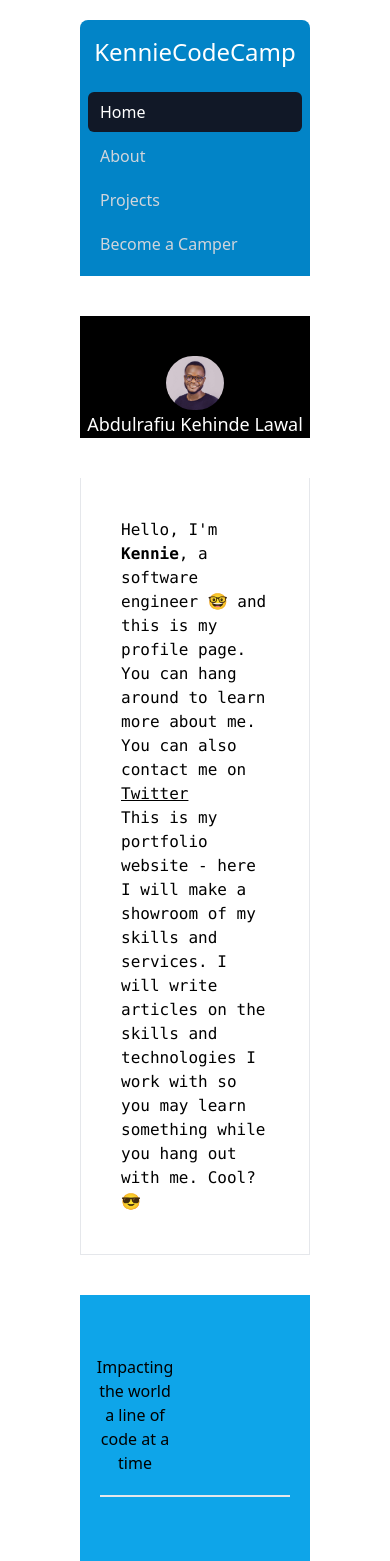
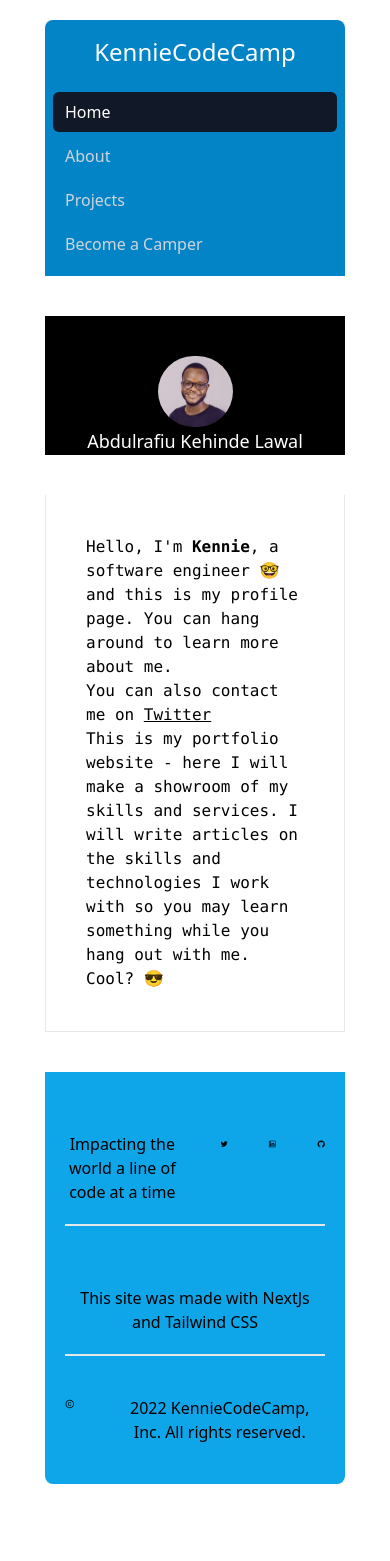
Before and after one commit to kennie-larkson/nextjs-blog, a Next.js app: page / in a window 390 px wide. Shown: the top 1561 px of the page. After the commit the page ends 1492 px from the top, so only its background shows below. Built offline with nearby package versions, Linux system fonts and the light colour scheme.

Commit message:
set responsiveness for phone(min-width:300px) to container and {contianer:center} in tailwind config

```diff
--- a/components/body.js
+++ b/components/body.js
@@ -2,7 +2,9 @@ import React from "react";
 
 function Body({ children }) {
   return (
-    <div className="flex border border-t-0 p-10 mx-20 my-10 ">{children}</div>
+    <div className="phone:container flex border border-t-0 p-10 mx-20 my-10 ">
+      {children}
+    </div>
   );
 }
 
--- a/components/footer.js
+++ b/components/footer.js
@@ -9,7 +9,8 @@ import {
 
 export default function Footer() {
   return (
-    <div className="grid grid-cols-1 text-center px-5 py-5 mx-20 my-2 rounded-b-lg border-gray-400 bg-sky-500">
+    //<div className="phone:container">
+    <div className="phone:container grid grid-cols-1 text-center px-5 py-5 mx-20 my-2 rounded-b-lg border-gray-400 bg-sky-500">
       <div className="flex justify-center space-x-10 py-5 border-b-2 my-5 text-opacity-70   ">
         {/* <button className="border rounded-md bg-sky-600 px-5 text-white">
           KCC
@@ -55,6 +56,7 @@ export default function Footer() {
         </span>
       </div>
     </div>
+    //</div>
   );
 }
 
--- a/components/header.js
+++ b/components/header.js
@@ -3,7 +3,7 @@ import React from "react";
 function Header({ home, name }) {
   return (
     <header
-      className={`flex flex-col mx-20 self-center text-white mt-10 justify-center bg-black`}
+      className={`phone:container flex flex-col mx-20 self-center text-white mt-10 justify-center bg-black`}
     >
       {home ? (
         <>
--- a/components/layout.js
+++ b/components/layout.js
@@ -22,7 +22,7 @@ export function SiteIntro() {
 
 export default function Layout({ children, home, form, projects, about }) {
   return (
-    <>
+    <div className=" ">
       <Navbar
         form={form}
         home={home}
@@ -90,6 +90,6 @@ export default function Layout({ children, home, form, projects, about }) {
         </div>
       )}
       <Footer />
-    </>
+    </div>
   );
 }
--- a/components/navbar.js
+++ b/components/navbar.js
@@ -1,6 +1,6 @@
 const Navbar = ({ form, home, projects, about, title }) => {
   return (
-    <nav className="navbar mt-5 mx-20 rounded-t-lg navbar-light bg-sky-600">
+    <nav className="phone:container navbar mt-5 mx-20 rounded-t-lg navbar-light bg-sky-600">
       {/* <div className="container mx-5 px-2 sm:px-6 lg:px-8">
         <div className="relative flex items-center justify-between h-16"> */}
       <div className=" flex items-center gap-96 justify-center sm:items-stretch sm:justify-start h-16">
--- a/tailwind.config.js
+++ b/tailwind.config.js
@@ -7,6 +7,8 @@ module.exports = {
   theme: {
     extend: {
       screens: {
+        phone: "300px",
+        // => @media (min-width: 300px) { ... }
         tablet: "640px",
         // => @media (min-width: 640px) { ... }
 
@@ -21,6 +23,9 @@ module.exports = {
           "url('../public/images/pexels-eva-bronzini-7599547.jpg')",
         "footer-texture": "url('/img/footer-texture.png')",
       },
+      container: {
+        center: true,
+      },
     },
   },
   plugins: [],
```
